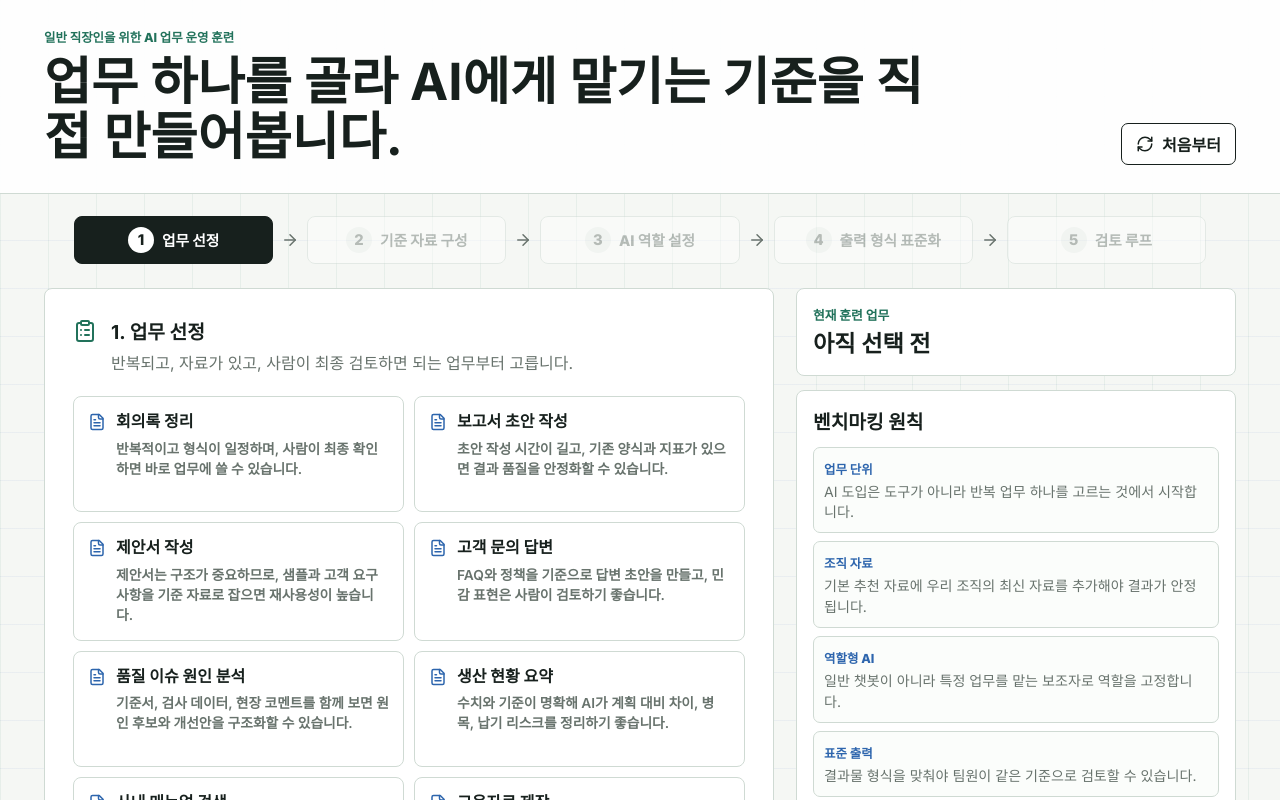
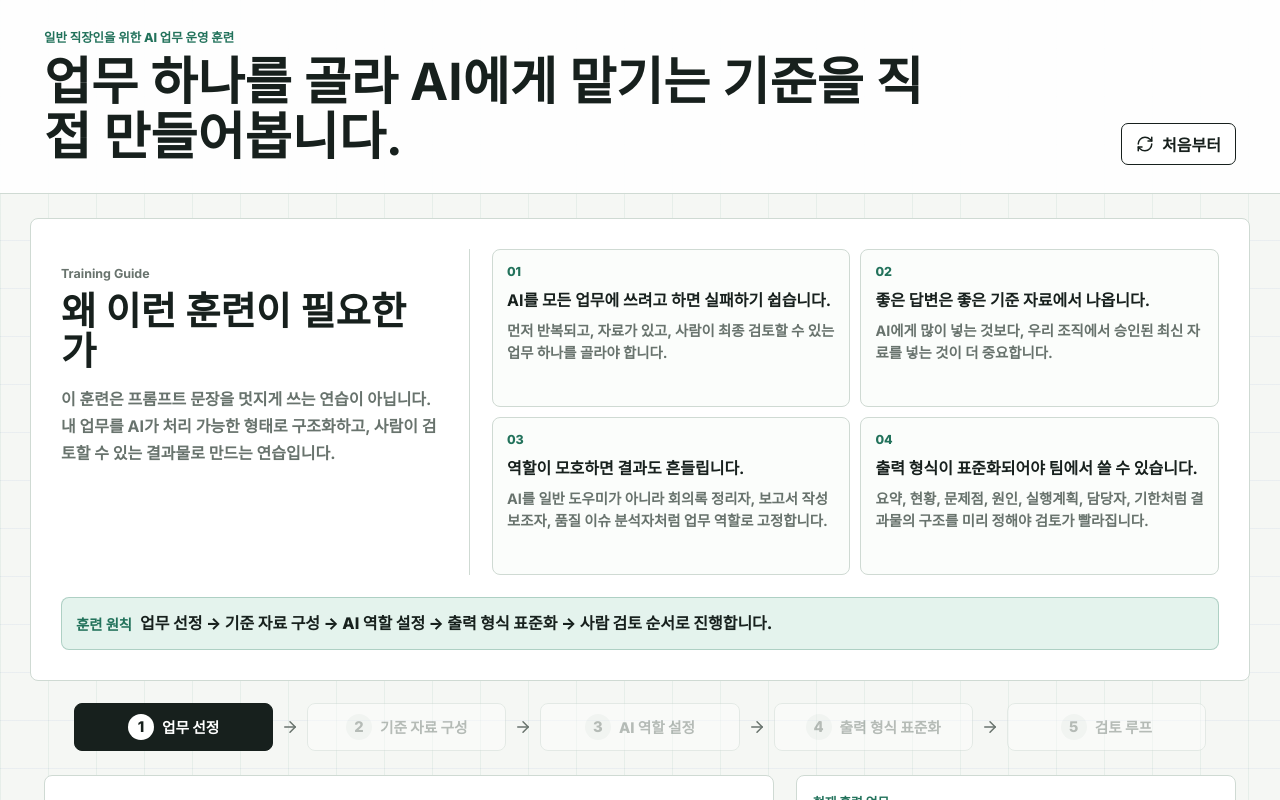
Before and after one commit to vibeworkme/ai-work-os-simulator, a React (Vite) app: page / in a window 1280 px wide. Shown: the top 800 px of the page. Built offline with nearby package versions, Linux system fonts and the light colour scheme.

Commit message:
Add in-app training guide

```diff
--- a/src/App.jsx
+++ b/src/App.jsx
@@ -112,6 +112,25 @@ const benchmarkPrinciples = [
 ];
 
 const reviewChecklist = ["사실이 맞는가?", "수치와 날짜가 맞는가?", "사내 기준과 충돌하지 않는가?", "민감정보가 포함되어 있지 않은가?", "담당자와 기한이 명확한가?", "실행 가능한 내용인가?"];
+
+const guideReasons = [
+  {
+    title: "AI를 모든 업무에 쓰려고 하면 실패하기 쉽습니다.",
+    text: "먼저 반복되고, 자료가 있고, 사람이 최종 검토할 수 있는 업무 하나를 골라야 합니다.",
+  },
+  {
+    title: "좋은 답변은 좋은 기준 자료에서 나옵니다.",
+    text: "AI에게 많이 넣는 것보다, 우리 조직에서 승인된 최신 자료를 넣는 것이 더 중요합니다.",
+  },
+  {
+    title: "역할이 모호하면 결과도 흔들립니다.",
+    text: "AI를 일반 도우미가 아니라 회의록 정리자, 보고서 작성 보조자, 품질 이슈 분석자처럼 업무 역할로 고정합니다.",
+  },
+  {
+    title: "출력 형식이 표준화되어야 팀에서 쓸 수 있습니다.",
+    text: "요약, 현황, 문제점, 원인, 실행계획, 담당자, 기한처럼 결과물의 구조를 미리 정해야 검토가 빨라집니다.",
+  },
+];
 
 const weaveCapabilities = [
   { icon: GraduationCap, title: "AI 교육 및 워크숍" },
@@ -279,6 +298,30 @@ ${reviewChecklist.map((item) => `- ${item}`).join("\n")}`);
           처음부터
         </button>
       </header>
+
+      <section className="guide-document" aria-labelledby="guide-title">
+        <div className="guide-lead">
+          <p className="eyebrow">Training Guide</p>
+          <h2 id="guide-title">왜 이런 훈련이 필요한가</h2>
+          <p>
+            이 훈련은 프롬프트 문장을 멋지게 쓰는 연습이 아닙니다. 내 업무를 AI가 처리 가능한 형태로
+            구조화하고, 사람이 검토할 수 있는 결과물로 만드는 연습입니다.
+          </p>
+        </div>
+        <div className="guide-grid">
+          {guideReasons.map((reason, index) => (
+            <article key={reason.title}>
+              <span>{String(index + 1).padStart(2, "0")}</span>
+              <h3>{reason.title}</h3>
+              <p>{reason.text}</p>
+            </article>
+          ))}
+        </div>
+        <div className="guide-rule">
+          <strong>훈련 원칙</strong>
+          <p>업무 선정 → 기준 자료 구성 → AI 역할 설정 → 출력 형식 표준화 → 사람 검토 순서로 진행합니다.</p>
+        </div>
+      </section>
 
       <nav className="stepper" aria-label="진행 단계">
         {steps.map((step, index) => (
--- a/src/styles.css
+++ b/src/styles.css
@@ -144,6 +144,107 @@ h2 {
   margin: 0 auto;
   max-width: 1220px;
   padding: 22px clamp(18px, 4vw, 44px) 0;
+}
+
+.guide-document {
+  background: var(--panel);
+  border: 1px solid var(--line);
+  border-radius: 8px;
+  display: grid;
+  gap: 22px;
+  grid-template-columns: minmax(280px, 0.72fr) minmax(0, 1.28fr);
+  margin: 24px auto 0;
+  max-width: 1220px;
+  padding: clamp(18px, 3vw, 30px);
+}
+
+.guide-document > * {
+  min-width: 0;
+}
+
+.guide-lead {
+  border-right: 1px solid var(--line);
+  padding-right: clamp(16px, 3vw, 28px);
+}
+
+.guide-lead h2 {
+  font-size: clamp(1.75rem, 3vw, 3.1rem);
+  line-height: 1.04;
+}
+
+.guide-lead > p {
+  color: var(--muted);
+  font-weight: 700;
+  line-height: 1.7;
+  margin-top: 14px;
+  overflow-wrap: anywhere;
+  word-break: break-all;
+}
+
+.guide-grid {
+  display: grid;
+  gap: 10px;
+  grid-template-columns: repeat(2, minmax(0, 1fr));
+}
+
+.guide-grid article {
+  background: #fbfdfb;
+  border: 1px solid var(--line);
+  border-radius: 8px;
+  min-height: 158px;
+  min-width: 0;
+  padding: 14px;
+}
+
+.guide-grid span {
+  color: var(--green);
+  display: block;
+  font-size: 0.78rem;
+  font-weight: 900;
+  margin-bottom: 10px;
+}
+
+.guide-grid h3 {
+  font-size: 1rem;
+  line-height: 1.38;
+  margin: 0;
+  overflow-wrap: anywhere;
+  word-break: break-all;
+}
+
+.guide-grid p {
+  color: var(--muted);
+  font-size: 0.9rem;
+  font-weight: 650;
+  line-height: 1.55;
+  margin-top: 9px;
+  overflow-wrap: anywhere;
+  word-break: break-all;
+}
+
+.guide-rule {
+  align-items: center;
+  background: var(--soft-green);
+  border: 1px solid rgba(34, 114, 91, 0.28);
+  border-radius: 8px;
+  display: grid;
+  gap: 8px;
+  grid-column: 1 / -1;
+  grid-template-columns: auto minmax(0, 1fr);
+  padding: 14px;
+}
+
+.guide-rule strong {
+  color: var(--green);
+  font-size: 0.9rem;
+  font-weight: 900;
+}
+
+.guide-rule p {
+  font-weight: 800;
+  line-height: 1.45;
+  overflow-wrap: anywhere;
+  word-break: break-all;
 }
 
 .stepper button {
@@ -721,6 +822,17 @@ h2 {
 }
 
 @media (max-width: 1080px) {
+  .guide-document {
+    grid-template-columns: 1fr;
+  }
+
+  .guide-lead {
+    border-bottom: 1px solid var(--line);
+    border-right: 0;
+    padding-bottom: 18px;
+    padding-right: 0;
+  }
+
   .stepper {
     grid-template-columns: 1fr;
     max-width: 720px;
@@ -772,6 +884,7 @@ h2 {
 
   .hero,
   .workspace,
+  .guide-document,
   .stepper {
     max-width: 100vw;
     overflow-x: hidden;
@@ -810,7 +923,12 @@ h2 {
   }
 
   .work-list,
+  .guide-grid,
   .review-grid {
+    grid-template-columns: 1fr;
+  }
+
+  .guide-rule {
     grid-template-columns: 1fr;
   }
 
```
